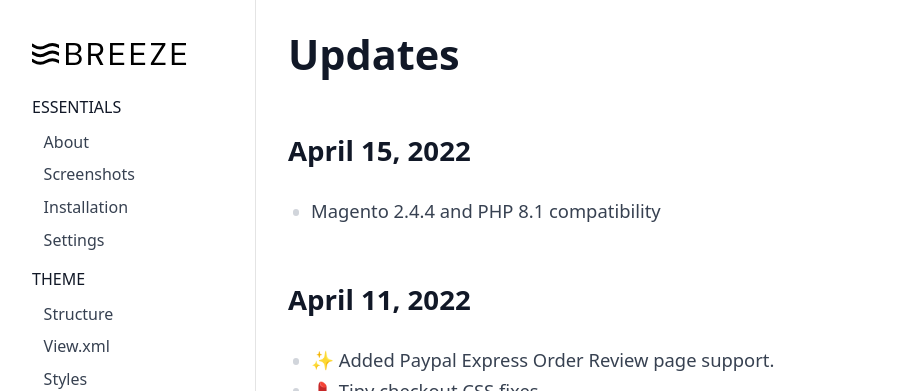
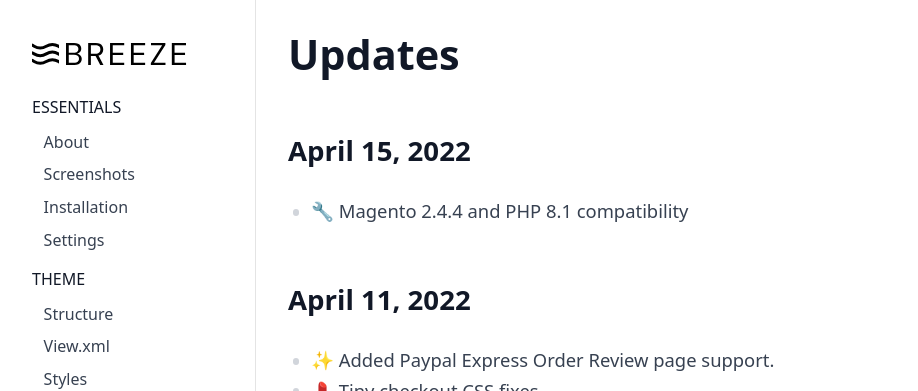
Before and after one commit to breezefront/breezefront.com, a Jekyll site: the page built from collections/_misc/updates.md, in a window 1280 px wide and 900 px high. Shown: the top 391 px of the window, without its empty margins (0-918 px from the left). Built offline with Jekyll 4.4.1, drawn with Linux system fonts in a browser that asks for light colours.

Commit message:
Changelog updated

```diff
--- a/collections/_misc/updates.md
+++ b/collections/_misc/updates.md
@@ -9,7 +9,7 @@ order: 50
 
 ## April 15, 2022
 
- -  Magento 2.4.4 and PHP 8.1 compatibility
+ -  🔧 Magento 2.4.4 and PHP 8.1 compatibility
 
 ## April 11, 2022
 
```
